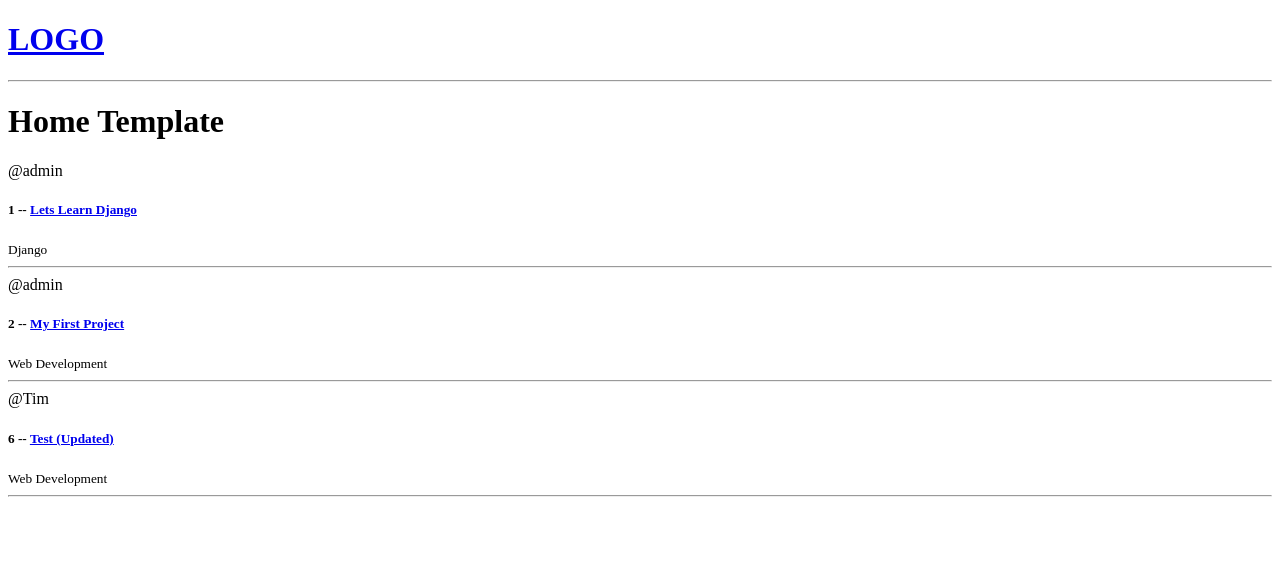
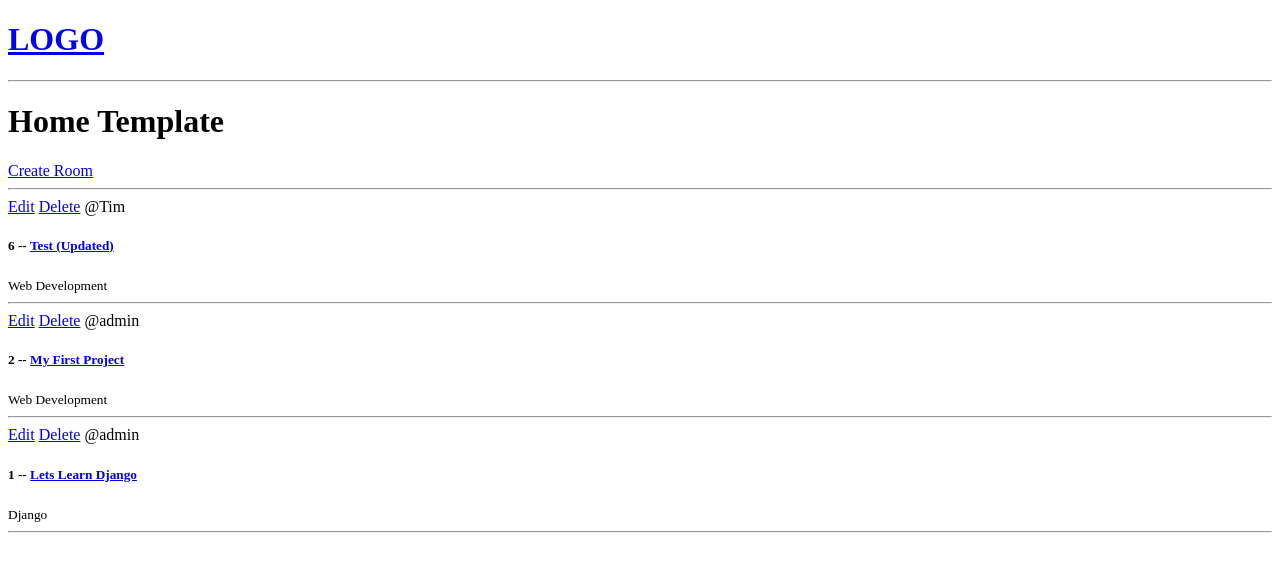
Before and after one commit to vanessanellyn/MyFirstDjangoProject, a Django app: page / in a window 1280 px wide. Shown: the top 572 px of the page. Run offline with Django 4.2, Linux system fonts and the light colour scheme; data comes from the database, SQL or seed files in the repository; both versions use the stored data as it was after the commit.

Commit message:
Applied CRUD

```diff
--- a/base/models.py
+++ b/base/models.py
@@ -24,6 +24,9 @@ class Room(models.Model):
     # auto_now_add = Only takes a timestamp when we first create something
     created = models.DateTimeField(auto_now_add=True)
 
+    class Meta:
+        ordering = ['-created']
+
     def __str__(self):
         return self.name
 
--- a/base/templates/base/home.html
+++ b/base/templates/base/home.html
@@ -5,8 +5,13 @@
 <h1>Home Template</h1>
 
 <div>
+  <a href="{% url 'create-room' %}">Create Room</a>
+  <hr>
+  <div>
     {% for room in rooms %}
       <div>
+        <a href="{% url 'update-room' room.id %}">Edit</a>
+        <a href="{% url 'delete-room' room.id %}">Delete</a>
         <span>@{{room.host}}</span>
         <h5>{{ room.id }} -- <a href="{% url 'room' room.id %}">{{ room.name }}</a></h5>
         <small>{{room.topic.name}}</small>
@@ -14,5 +19,6 @@
       </div>
     {% endfor %}
   </div>
+</div>
 
 {% endblock %}
--- a/base/urls.py
+++ b/base/urls.py
@@ -3,7 +3,10 @@ from . import views
 
 urlpatterns = [
     path("", views.home, name="home"),
-    path("room/<str:pk>", views.room, name="room")
+    path("room/<str:pk>", views.room, name="room"),
     # This is dynamic url routing
     # pk = primary key
+    path("create-room/", views.createRoom, name="create-room"),
+    path("update-room/<str:pk>", views.updateRoom, name="update-room"),
+    path("delete-room/<str:pk>", views.deleteRoom, name="delete-room")
 ]
--- a/base/views.py
+++ b/base/views.py
@@ -1,5 +1,6 @@
-from django.shortcuts import render
+from django.shortcuts import render, redirect
 from base.models import Room
+from base.forms import RoomForm
 
 # Views may be functions or classes
 # Views will also relay our request to any database or templates
@@ -8,9 +9,41 @@ from base.models import Room
 
 def home(request):
     rooms = Room.objects.all()
-    return render(request, "base/home.html", {'rooms': rooms})
+    context = {'rooms': rooms}
+    return render(request, "base/home.html", context)
 
 
 def room(request, pk):
     room = Room.objects.get(id=pk)
-    return render(request, "base/room.html", {'room': room})
+    context = {'room': room}
+    return render(request, "base/room.html", context)
+
+
+def createRoom(request):
+    form = RoomForm()
+
+    if request.method == 'POST':
+        # print(request.POST) || request.POST.get('name')
+        form = RoomForm(request.POST)
+        if form.is_valid():  # All values match
+            form.save()
+            return redirect('home')
+
+    context = {'form': form}
+    return render(request, 'base/room_form.html', context)
+
+
+def updateRoom(request, pk):
+    room = Room.objects.get(id=pk)
+    form = RoomForm(instance=room)  # instance= prefills the blanks
+
+    context = {'form': form}
+    return render(request, 'base/room_form.html', context)
+
+
+def deleteRoom(request, pk):
+    room = Room.objects.get(id=pk)
+    if request.method == 'POST':
+        room.delete()
+        return redirect('home')
+    return render(request, 'base/delete.html', {'obj': room})
```
Also changed, not shown: base/forms.py (added, +9 -0 lines), base/templates/base/delete.html (added, +13 -0 lines), base/templates/base/room_form.html (added, +18 -0 lines), db.sqlite3. Lines whose indentation alone changed are shown as unchanged.
